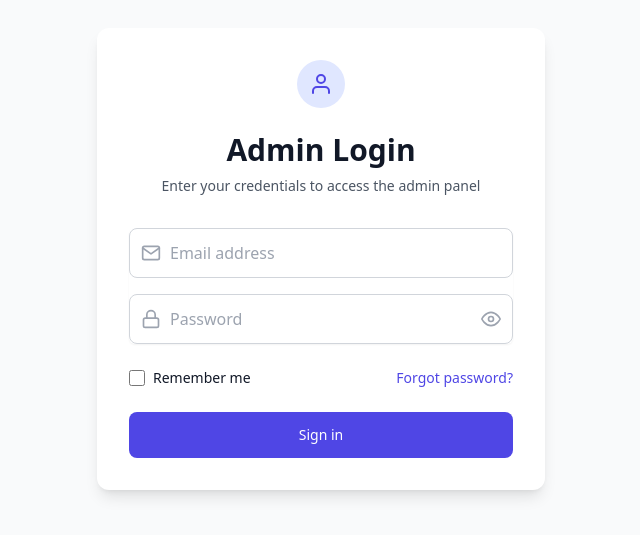
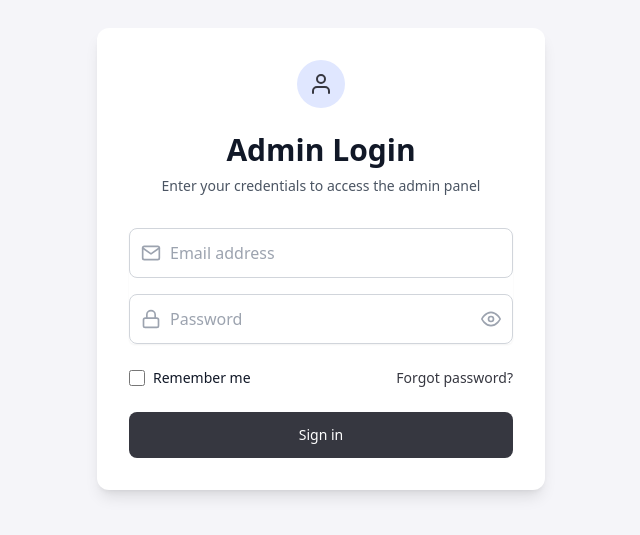
Before and after one commit to brainicsoft/transcriptor-admin, a Next.js app: page /login in a window 1280 px wide. Shown: the part 141-676 px from the top of the page, without its empty margins (319-959 px from the left). Built offline with nearby package versions, Linux system fonts and the light colour scheme.

Commit message:
login page design done

```diff
--- a/src/app/admin/layout.tsx
+++ b/src/app/admin/layout.tsx
@@ -11,7 +11,7 @@ export default function AdminLayout({
   const [sidebarOpen, setSidebarOpen] = useState(false);
 
   return (
-    <div className="flex h-screen bg-gray-50">
+    <div className="flex h-screen bg-bgcolor">
       {/* Mobile Sidebar */}
       <div className={`fixed inset-0 z-40 md:hidden ${sidebarOpen ? 'block' : 'hidden'}`}>
         <div className="fixed inset-0 bg-gray-600 bg-opacity-75" onClick={() => setSidebarOpen(false)} />
--- a/src/app/login/page.tsx
+++ b/src/app/login/page.tsx
@@ -20,11 +20,11 @@ export default function LoginPage() {
   }
 
   return (
-    <div className="min-h-screen flex items-center justify-center bg-gray-50">
+    <div className="min-h-screen flex items-center justify-center bg-bgcolor">
       <div className="max-w-md w-full space-y-8 p-8 bg-white rounded-xl shadow-lg">
         <div className="text-center">
           <div className="mx-auto flex items-center justify-center h-12 w-12 rounded-full bg-indigo-100">
-            <FiUser className="h-6 w-6 text-indigo-600" />
+            <FiUser className="h-6 w-6 text-primary" />
           </div>
           <h2 className="mt-6 text-3xl font-bold text-gray-900">Admin Login</h2>
           <p className="mt-2 text-sm text-gray-600">
@@ -101,7 +101,7 @@ export default function LoginPage() {
                 type="checkbox"
                 checked={rememberMe}
                 onChange={(e) => setRememberMe(e.target.checked)}
-                className="h-4 w-4 text-indigo-600 focus:ring-indigo-500 border-gray-300 rounded"
+                className="h-4 w-4 text-primary focus:ring-indigo-500 border-gray-300 rounded"
               />
               <label htmlFor="remember-me" className="ml-2 block text-sm text-gray-900">
                 Remember me
@@ -112,7 +112,7 @@ export default function LoginPage() {
             <div className="text-sm">
               <Link
                 href="/forgot-password"
-                className="font-medium text-indigo-600 hover:text-indigo-500"
+                className="font-medium text-primary hover:text-indigo-500"
               >
                 Forgot password?
               </Link>
@@ -124,7 +124,7 @@ export default function LoginPage() {
             <button
               type="submit"
               disabled={isLoading}
-              className={`group relative w-full flex justify-center py-3 px-4 border border-transparent text-sm font-medium rounded-lg text-white bg-indigo-600 hover:bg-indigo-700 focus:outline-none focus:ring-2 focus:ring-offset-2 focus:ring-indigo-500 ${
+              className={`group relative w-full flex justify-center py-3 px-4 border border-transparent text-sm font-medium rounded-lg text-white bg-primary hover:bg-secondary focus:outline-none focus:ring-2 focus:ring-offset-2 focus:ring-indigo-500 ${
                 isLoading ? 'opacity-75 cursor-not-allowed' : ''
               }`}
             >
--- a/tailwind.config.ts
+++ b/tailwind.config.ts
@@ -10,6 +10,8 @@ const config: Config = {
   theme: {
   	extend: {
   		colors: {
+			bgcolor:'#f5f5f9',
+
   			background: 'hsl(var(--background))',
   			foreground: 'hsl(var(--foreground))',
   			card: {
@@ -21,11 +23,11 @@ const config: Config = {
   				foreground: 'hsl(var(--popover-foreground))'
   			},
   			primary: {
-  				DEFAULT: 'hsl(var(--primary))',
+  				DEFAULT: '#363740',
   				foreground: 'hsl(var(--primary-foreground))'
   			},
   			secondary: {
-  				DEFAULT: 'hsl(var(--secondary))',
+  				DEFAULT: '#3e4049',
   				foreground: 'hsl(var(--secondary-foreground))'
   			},
   			muted: {
@@ -58,6 +60,7 @@ const config: Config = {
   		}
   	}
   },
+  // eslint-disable-next-line @typescript-eslint/no-require-imports
   plugins: [require("tailwindcss-animate")],
 };
 export default config;
```
